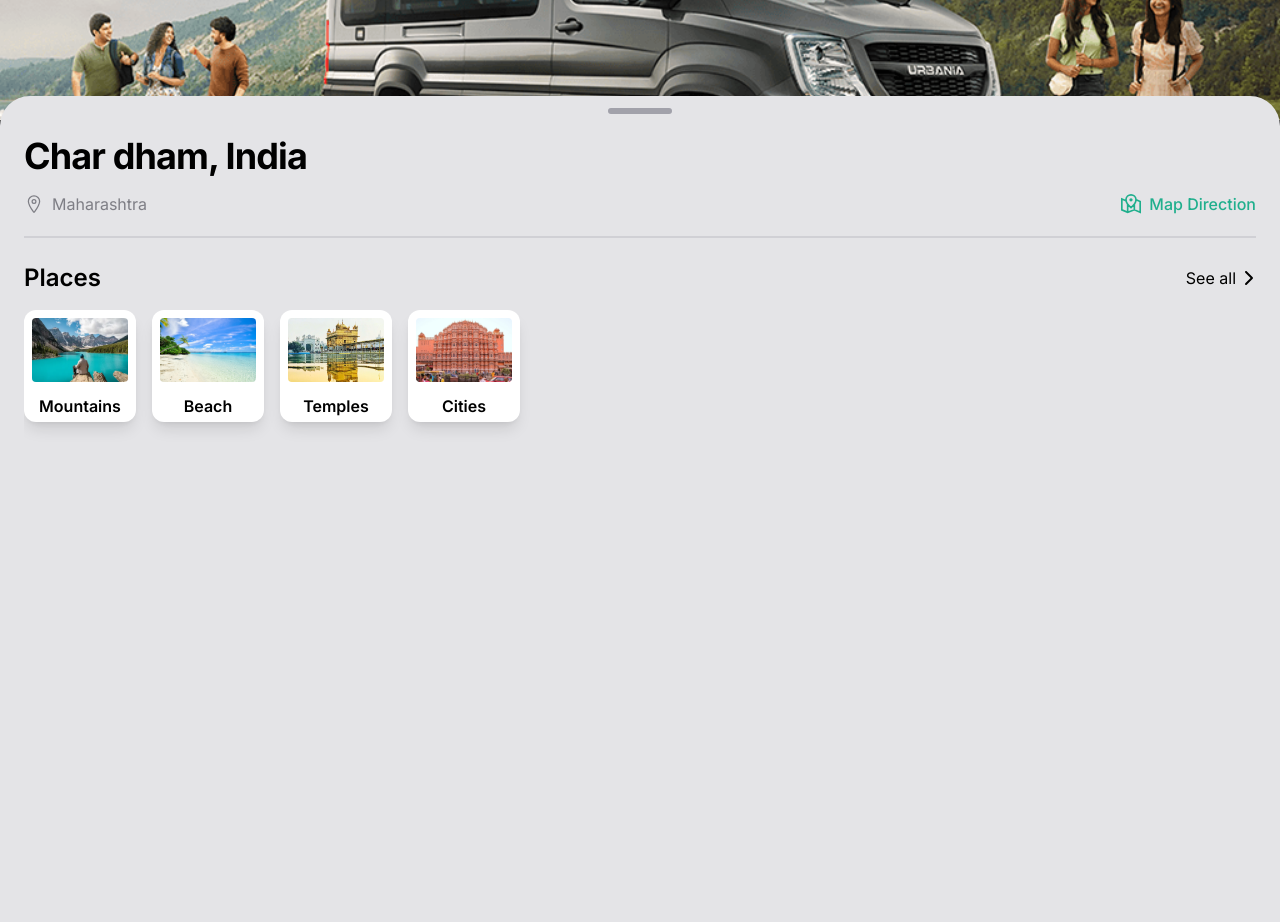
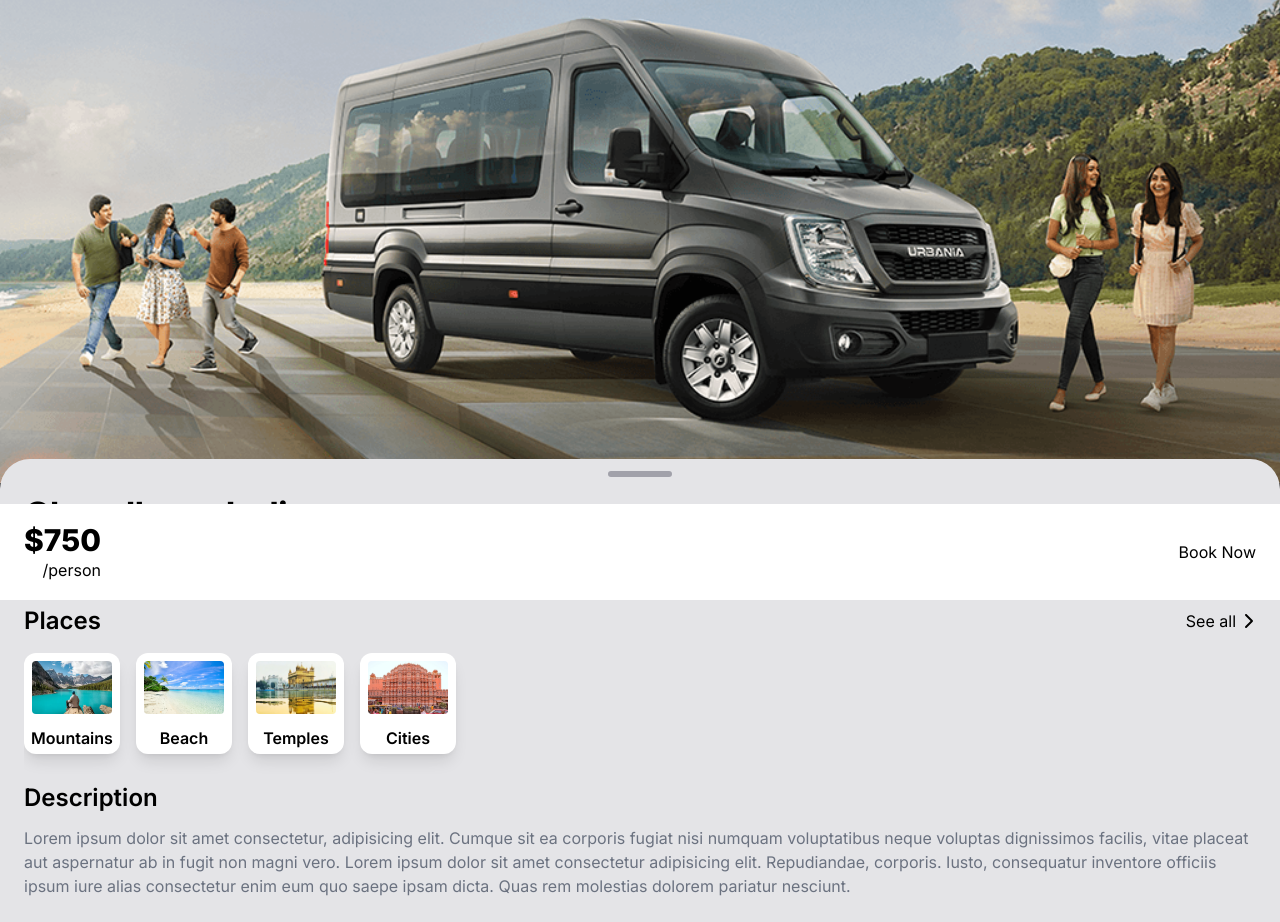
Before and after one commit to ParthTiwa-ri/urbania, a Next.js app: page /1 in a window 1280 px wide. Shown: the part 200-1122 px from the top of the page. Before the commit the page ends 800 px from the top, so only its background shows below. Built offline with nearby package versions, Linux system fonts and the light colour scheme.

Commit message:
category height

```diff
--- a/src/app/[tour]/page.tsx
+++ b/src/app/[tour]/page.tsx
@@ -2,6 +2,7 @@ import Head from "@/components/Head";
 import { Categories } from "@/data/tourdata";
 import Image from "next/image";
 import React from "react";
+import { BiRightArrow } from "react-icons/bi";
 import { FaArrowRightLong, FaChevronRight } from "react-icons/fa6";
 import { GrMapLocation } from "react-icons/gr";
 import { IoLocationOutline } from "react-icons/io5";
@@ -13,9 +14,9 @@ type categoryProp = {
 export default function page({ params }: { params: { tour: string } }) {
   console.log(params.tour);
   return (
-    <div className="bg-black">
+    <div className="bg-black max-h-screen relative">
       <header className="relative">
-        <div className="h-80">
+        <div className="">
           <Image
             src="/images/hero-3.png"
             width={500}
@@ -27,10 +28,10 @@ export default function page({ params }: { params: { tour: string } }) {
       </header>
       <section className=" p-6 bg-zinc-200 w-full h-[100%] rounded-[30px] rounded-b-none -mt-6 z-10 relative">
         <div className="w-16 absolute top-3 left-1/2 -translate-x-1/2 h-[6px] rounded bg-zinc-400"></div>
-        <div className="mt-4">
+        <div className="mt-3">
           <p className="text-4xl font-bold tracking-tight ">Char dham, India</p>
         </div>
-        <div className="flex justify-between mt-4">
+        <div className="flex justify-between mt-3">
           <div className="flex gap-x-2 items-center text-zinc-600/70">
             <IoLocationOutline className="text-xl " />
             <p>Maharashtra</p>
@@ -40,8 +41,8 @@ export default function page({ params }: { params: { tour: string } }) {
             <p>Map Direction</p>
           </div>
         </div>
-        <div className="w-full h-[2px] bg-zinc-400/30 mt-5"></div>
-        <section className="Places mt-6">
+        <div className="w-full h-[2px] bg-zinc-400/30 mt-4"></div>
+        <section className="Places mt-4">
           <div className=" flex justify-between items-center">
             <h2 className="text-2xl font-semibold">Places</h2>
             <div className="flex items-center gap-x-1">
@@ -55,6 +56,25 @@ export default function page({ params }: { params: { tour: string } }) {
             ))}
           </ul>
         </section>
+        <div className="discription ">
+          <h2 className="text-2xl font-semibold -mt-3">Description</h2>
+          <p className="mt-3 text-gray-500">
+            Lorem ipsum dolor sit amet consectetur, adipisicing elit. Cumque sit
+            ea corporis fugiat nisi numquam voluptatibus neque voluptas
+            dignissimos facilis, vitae placeat aut aspernatur ab in fugit non
+            magni vero. Lorem ipsum dolor sit amet consectetur adipisicing elit.
+            Repudiandae, corporis. Iusto, consequatur inventore officiis ipsum
+            iure alias consectetur enim eum quo saepe ipsam dicta. Quas rem
+            molestias dolorem pariatur nesciunt.
+          </p>
+        </div>
+        <div className="buy-now fixed bg-white px-6 bottom-0 left-0  w-full h-24 flex items-center justify-between">
+          <div className="flex flex-col items-end">
+            <p className="font-extrabold text-3xl">$750</p>
+            <p>/person</p>
+          </div>
+          <button>Book Now</button>
+        </div>
       </section>
     </div>
   );
@@ -63,7 +83,7 @@ function Categorycard({ category }: categoryProp) {
   return (
     <div
       key={category.name}
-      className="  w-28 shrink-0  bg-white shadow-lg  rounded-xl flex items-center flex-col"
+      className=" w-24 shrink-0  bg-white shadow-lg  rounded-xl flex items-center flex-col"
     >
       <div className="h-[80%]">
         <Image
--- a/src/app/page.tsx
+++ b/src/app/page.tsx
@@ -3,7 +3,7 @@ import Head from "@/components/Head";
 
 export default function Home() {
   return (
-    <main className="bg-black">
+    <main className="bg-black max-h-screen">
       <Head />
       <DetailSection />
     </main>
--- a/src/components/PopularTour.tsx
+++ b/src/components/PopularTour.tsx
@@ -1,5 +1,6 @@
 import { popularTour } from "@/data/tourdata";
 import Image from "next/image";
+import Link from "next/link";
 import React from "react";
 import { FaArrowRightLong } from "react-icons/fa6";
 
@@ -26,7 +27,11 @@ export default function PopularTour() {
 
 function PopularCard({ tour }: tourProp) {
   return (
-    <div key={tour.name} className="relative shadow-lg rounded-xl ">
+    <Link
+      href={tour.name}
+      key={tour.name}
+      className="relative shadow-lg rounded-xl "
+    >
       <div className="  relative rounded-xl flex-shrink-0 mt-4  h-48 w-40 ">
         <Image
           src={tour.url}
@@ -39,6 +44,6 @@ function PopularCard({ tour }: tourProp) {
       <p className="px-4  rounded-lg py-2 bottom-2 left-1 z-30 backdrop-blur-lg  bg-gray-100/80 absolute">
         {tour.name}
       </p>
-    </div>
+    </Link>
   );
 }
```
